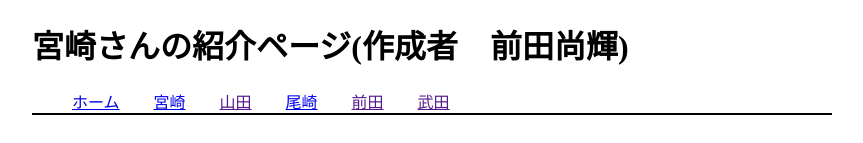
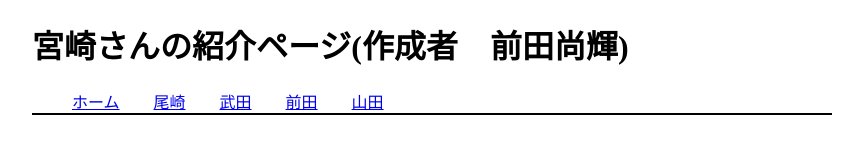
Before and after one commit to oza1234/subject, a plain HTML site: page miyazaki/miyazaki.html in a window 1280 px wide. Shown: the top 143 px of the page, without its empty margins (208-1071 px from the left). Drawn offline with Linux system fonts and the light colour scheme.

Commit message:
miyazaki追加

```diff
--- a/miyazaki/miyazaki.html
+++ b/miyazaki/miyazaki.html
@@ -13,11 +13,10 @@
 			<nav class="nav">
 				<ul>
 					<li><a href="index.html">ホーム</a></li>
-					<li><a href="miyazaki.html">宮崎</a></li>
-					<li><a href="">山田</a></li>
 					<li><a href="../ozaki/oza.html">尾崎</a></li>
-					<li><a href="">前田</a></li>
-					<li><a href="">武田</a></li>
+					<li><a href="../takeda/takeda.html">武田</a></li>
+					<li><a href="../maeda/maeda.html">前田</a></li>
+					<li><a href="../yamada/yamada.html">山田</a></li>
 				</ul>
 			</nav>
 		</header>
```
